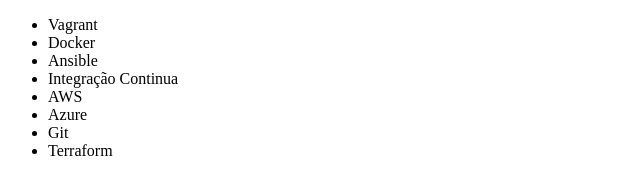
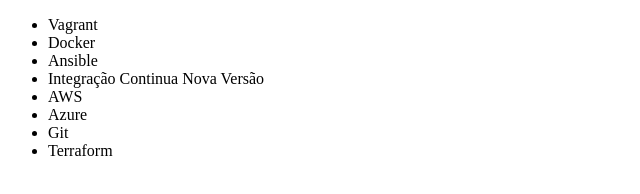
Before and after one commit to esdomingos/Lista-Cursos, a plain HTML site: page index.html in a window 1280 px wide. Shown: the full height of the page, 0-640 px from the left. Drawn offline with Linux system fonts and the light colour scheme.

Commit message:
Alterando curso integração continua para nova versao

```diff
--- a/index.html
+++ b/index.html
@@ -9,7 +9,7 @@
         <li>Vagrant</li>
         <li>Docker</li>
         <li>Ansible</li>
-        <li>Integração Continua</li>
+        <li>Integração Continua Nova Versão</li>
         <li>AWS</li>
         <li>Azure</li>
         <li>Git</li>
```
